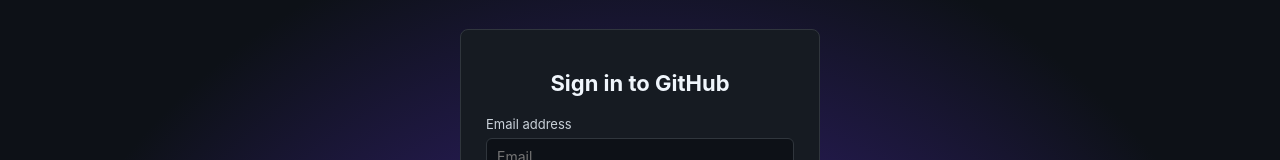
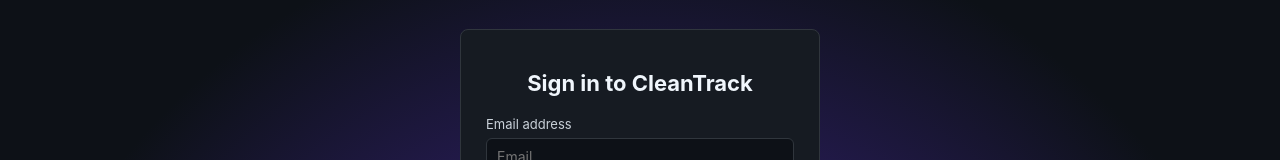
Before and after one commit to rutvik2026/CleanTrack-Frontend, a React (Vite) app: page / in a window 1280 px wide. Shown: the part 266-426 px from the top of the page. Built offline with nearby package versions, Linux system fonts and the light colour scheme.

Commit message:
Update Login.jsx

```diff
--- a/src/Login.jsx
+++ b/src/Login.jsx
@@ -53,7 +53,7 @@
   return (
     <div className="login-page">
       <div className="login-box">
-        <h1>Sign in to GitHub</h1>
+        <h1>Sign in to CleanTrack</h1>
 
         <form onSubmit={handleSubmit}>
           <label htmlFor="email">Email address</label>
```
